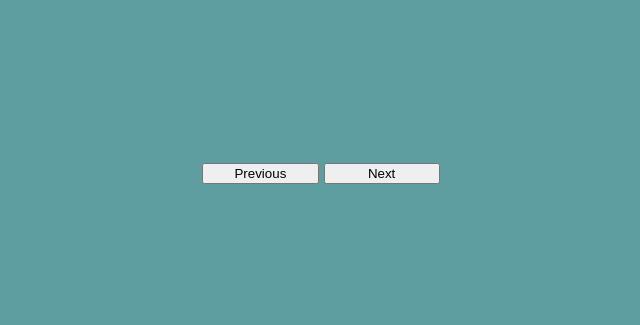
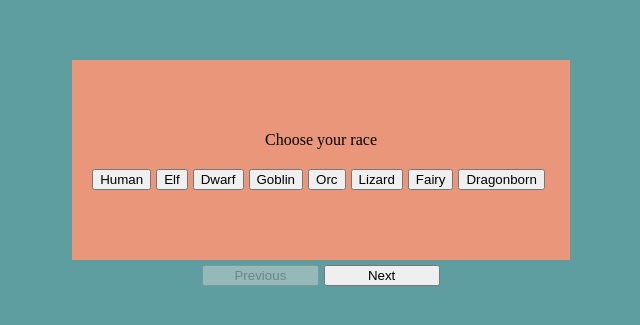
Before and after one commit to KaianGuedes/character-sheet-maker, a SvelteKit app: page / in a window 1280 px wide. Shown: the part 227-552 px from the top of the page, without its empty margins (319-959 px from the left). Built offline with nearby package versions, Linux system fonts and the light colour scheme.

Commit message:
feat: finished wizard's sketch with OOP structure

```diff
--- a/src/routes/+page.svelte
+++ b/src/routes/+page.svelte
@@ -1,21 +1,47 @@
 <script lang="ts">
-    import Step from './step.svelte'
+    import Wizard from './wizard.svelte'
+    import { Option, Sheet, Step } from "$lib/sheet";
+
+    // Class Step
+    const classOptions: Option[] = [];
+    const classes: string[] = ["Warrior", "Mage", "Archer"];
+    for (const value of classes) {
+        classOptions.push(new Option(value));
+    }
+
+    // Race Step
+    const raceOptions: Option[] = [];
+    const races: string[] = [
+        "Human", "Elf", "Dwarf", "Goblin",
+        "Orc","Lizard", "Fairy", "Dragonborn"
+    ];
+    for (const value of races) {
+        raceOptions.push(new Option(value));
+    }
+
+    // Gender Step
+    const genderOptions: Option[] = [];
+    const genders: string[] = ["Male", "Female"];
+    for (let value in genders) {
+        genderOptions.push(new Option(genders[value]));
+    }
+
+    // Sheet Creation
+    const steps: Step[] = [];
+    steps.push(new Step("Choose your race", raceOptions));
+    steps.push(new Step("Choose your gender", genderOptions));
+    steps.push(new Step("Choose your class", classOptions))
+
+    const sheet: Sheet = new Sheet(steps);
 </script>
 
-<div>
-    <Step></Step>
-</div>
+<Wizard { sheet }></Wizard>
 
 <style lang="scss">
     :global(body) {
         margin: 0;
         height: 100vh;
         width: 100vw;
-    }
-
-    div {
-        height: 100%;
-        width: 100%;
         background-color: cadetblue;
     }
 </style>
--- a/src/routes/step.svelte
+++ /dev/null
@@ -1,38 +0,0 @@
-<script lang="ts">
-    let next: HTMLButtonElement | undefined;
-    let previous: HTMLButtonElement | undefined;
-</script>
-
-<div class="step-window">
-    <div class="content">
-
-    </div>
-    <div class="buttons">
-        <button bind:this={previous}>
-            Previous
-        </button>
-        <button bind:this={next}>
-            Next
-        </button>
-    </div>
-</div>
-
-<style lang="scss">
-    .step-window {
-        display: flex;
-        align-items: center;
-        justify-content: center;
-        height: 100%;
-        width: 100%;
-    }
-    .content {
-    }
-    .buttons {
-        display: inline-flex;
-        justify-content: center;
-        gap: 5px;
-        button {
-            min-width: 100%;
-        }
-    }
-</style>
--- /dev/null
+++ b/src/routes/wizard.svelte
@@ -0,0 +1,101 @@
+<script lang="ts">
+    import { Sheet, Step } from '$lib/sheet'
+
+    let { sheet }: { sheet: Sheet } = $props();
+
+    let currentIndex: number = $state(0);
+    let currentStep: Step = $derived(sheet.getStep(currentIndex));
+
+    const isFirst = () => {
+        return (currentIndex === 0);
+    }
+
+    const isLast = () => {
+        return (currentIndex === sheet.getSteps().length - 1);
+    }
+
+    const next = () => {
+        if (isLast()) return;
+        currentIndex++;
+    }
+
+    const previous = () => {
+        if (isFirst()) return;
+        currentIndex--;
+    }
+</script>
+
+<div class="step-window">
+    <div class="content">
+        <p class="label">{currentStep.label}</p>
+        <div class="options">
+            {#each currentStep.options as option(option.uuid)}
+                <button class="option">{option.getText()}</button>
+            {/each}
+        </div>
+    </div>
+    <div class="buttons">
+        <button disabled={isFirst()} onclick={previous}>
+            Previous
+        </button>
+        <button disabled={isLast()} onclick={next}>
+            Next
+        </button>
+    </div>
+</div>
+
+<style lang="scss">
+    .step-window {
+        display: flex;
+        flex-direction: column;
+        align-items: center;
+        justify-content: center;
+        height: 100%;
+        width: 100%;
+        gap: 5px;
+    }
+    .content {
+        display: flex;
+        align-content: center;
+        justify-content: center;
+        flex-direction: column;
+        min-height: 25%;
+        max-width: 80%;
+        background-color: darksalmon;
+        .label {
+            margin-top: 20px;
+            margin-bottom: 20px;
+            text-align: center;
+        }
+        .options {
+            .option {
+                flex: none;
+            }
+            &::after {
+                content: "";
+                flex: auto;
+            }
+            margin: 0 20px 20px 20px;
+            gap: 5px;
+            display: flex;
+            justify-content: space-between;
+            align-content: center;
+            flex-wrap: wrap;
+        }
+    }
+    .buttons {
+        display: inline-flex;
+        justify-content: center;
+        gap: 5px;
+        button {
+            min-width: 100%;
+        }
+    }
+
+    button {
+        &:disabled:hover {
+            cursor: not-allowed;
+        }
+        cursor: pointer;
+    }
+</style>
```
